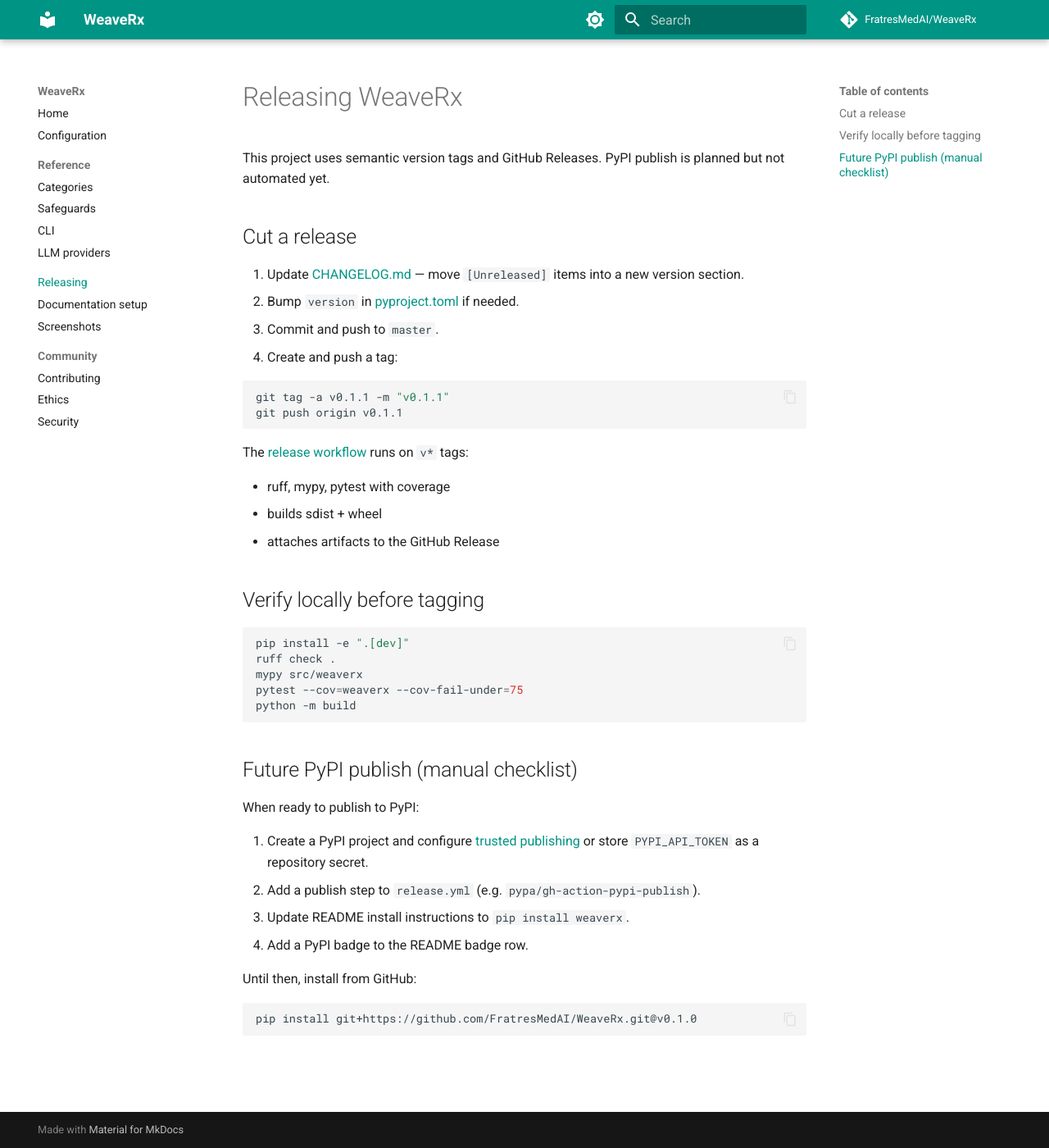
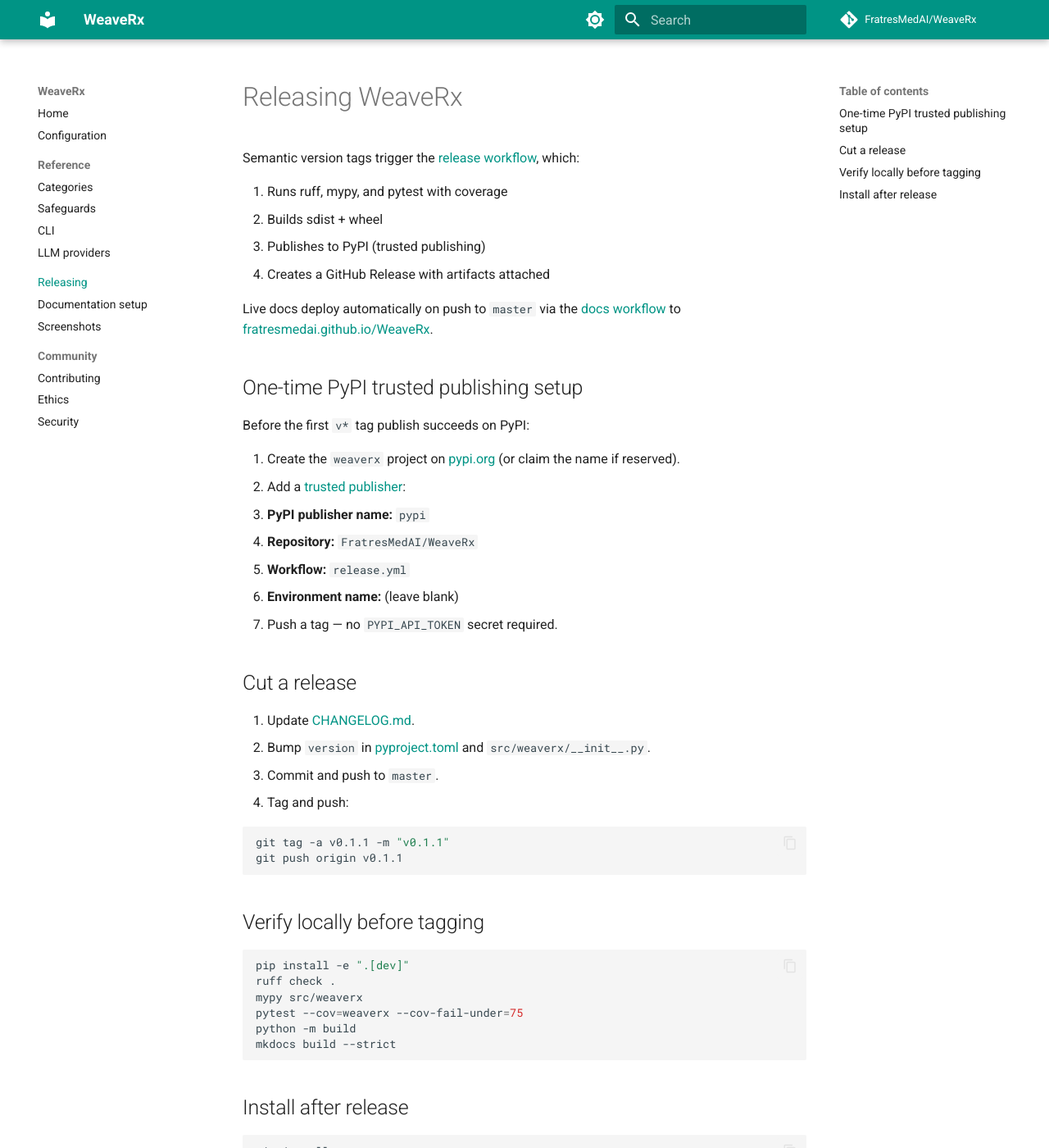
Before and after one commit to FratresMedAI/WeaveRx, an MkDocs documentation site: the page built from docs/releasing.md, in a window 1280 px wide and 1400 px high. Shown: the whole window at 82% size. Built offline with MkDocs 1.6.1 and Material for MkDocs 9.7.7, drawn with Linux system fonts in a browser that asks for light colours; comment, search, counter and statistics services are not loaded; some of the changed text lies outside the part shown.

Commit message:
Ship v0.1.1 with PyPI publish, GitHub Pages docs, and README polish.
Move badges below title, update repo description and topics, enable docs deploy workflow and PyPI trusted publishing on release tags.

````diff
--- a/docs/releasing.md
+++ b/docs/releasing.md
@@ -1,24 +1,37 @@
 # Releasing WeaveRx
 
-This project uses semantic version tags and GitHub Releases. PyPI publish is planned but not automated yet.
+Semantic version tags trigger the [release workflow](https://github.com/FratresMedAI/WeaveRx/blob/master/.github/workflows/release.yml), which:
+
+1. Runs ruff, mypy, and pytest with coverage
+2. Builds sdist + wheel
+3. Publishes to PyPI (trusted publishing)
+4. Creates a GitHub Release with artifacts attached
+
+Live docs deploy automatically on push to `master` via the [docs workflow](https://github.com/FratresMedAI/WeaveRx/blob/master/.github/workflows/docs.yml) to [fratresmedai.github.io/WeaveRx](https://fratresmedai.github.io/WeaveRx/).
+
+## One-time PyPI trusted publishing setup
+
+Before the first `v*` tag publish succeeds on PyPI:
+
+1. Create the `weaverx` project on [pypi.org](https://pypi.org/) (or claim the name if reserved).
+2. Add a [trusted publisher](https://docs.pypi.org/trusted-publishers/):
+   - **PyPI publisher name:** `pypi`
+   - **Repository:** `FratresMedAI/WeaveRx`
+   - **Workflow:** `release.yml`
+   - **Environment name:** (leave blank)
+3. Push a tag — no `PYPI_API_TOKEN` secret required.
 
 ## Cut a release
 
-1. Update [CHANGELOG.md](https://github.com/FratresMedAI/WeaveRx/blob/master/CHANGELOG.md) — move `[Unreleased]` items into a new version section.
-2. Bump `version` in [pyproject.toml](https://github.com/FratresMedAI/WeaveRx/blob/master/pyproject.toml) if needed.
+1. Update [CHANGELOG.md](https://github.com/FratresMedAI/WeaveRx/blob/master/CHANGELOG.md).
+2. Bump `version` in [pyproject.toml](https://github.com/FratresMedAI/WeaveRx/blob/master/pyproject.toml) and `src/weaverx/__init__.py`.
 3. Commit and push to `master`.
-4. Create and push a tag:
+4. Tag and push:
 
 ```bash
 git tag -a v0.1.1 -m "v0.1.1"
 git push origin v0.1.1
 ```
-
-The [release workflow](https://github.com/FratresMedAI/WeaveRx/blob/master/.github/workflows/release.yml) runs on `v*` tags:
-
-- ruff, mypy, pytest with coverage
-- builds sdist + wheel
-- attaches artifacts to the GitHub Release
 
 ## Verify locally before tagging
 
@@ -28,19 +41,17 @@
 mypy src/weaverx
 pytest --cov=weaverx --cov-fail-under=75
 python -m build
+mkdocs build --strict
 ```
 
-## Future PyPI publish (manual checklist)
-
-When ready to publish to PyPI:
-
-1. Create a PyPI project and configure [trusted publishing](https://docs.pypi.org/trusted-publishers/) or store `PYPI_API_TOKEN` as a repository secret.
-2. Add a publish step to `release.yml` (e.g. `pypa/gh-action-pypi-publish`).
-3. Update README install instructions to `pip install weaverx`.
-4. Add a PyPI badge to the README badge row.
-
-Until then, install from GitHub:
+## Install after release
 
 ```bash
-pip install git+https://github.com/FratresMedAI/WeaveRx.git@v0.1.0
+pip install weaverx
 ```
+
+Fallback:
+
+```bash
+pip install git+https://github.com/FratresMedAI/WeaveRx.git@v0.1.1
+```
--- a/mkdocs.yml
+++ b/mkdocs.yml
@@ -1,6 +1,6 @@
 site_name: WeaveRx
 site_description: Medical AI GitHub issue triage with auditable drafts and local safeguards
-site_url: https://github.com/FratresMedAI/WeaveRx
+site_url: https://fratresmedai.github.io/WeaveRx/
 repo_url: https://github.com/FratresMedAI/WeaveRx
 repo_name: FratresMedAI/WeaveRx
 
--- a/pyproject.toml
+++ b/pyproject.toml
@@ -4,7 +4,7 @@
 
 [project]
 name = "weaverx"
-version = "0.1.0"
+version = "0.1.1"
 description = "AI-powered GitHub issue and PR triage for the medical AI community"
 readme = "README.md"
 license = "MIT"
--- a/src/weaverx/__init__.py
+++ b/src/weaverx/__init__.py
@@ -1,3 +1,3 @@
 """WeaveRx — supportive GitHub triage for the medical AI community."""
 
-__version__ = "0.1.0"
+__version__ = "0.1.1"
````
Also changed, not shown: CHANGELOG.md (+9 -3 lines), README.md (+28 -19 lines), docs/index.md (+3 -1 lines), 5 other files.
